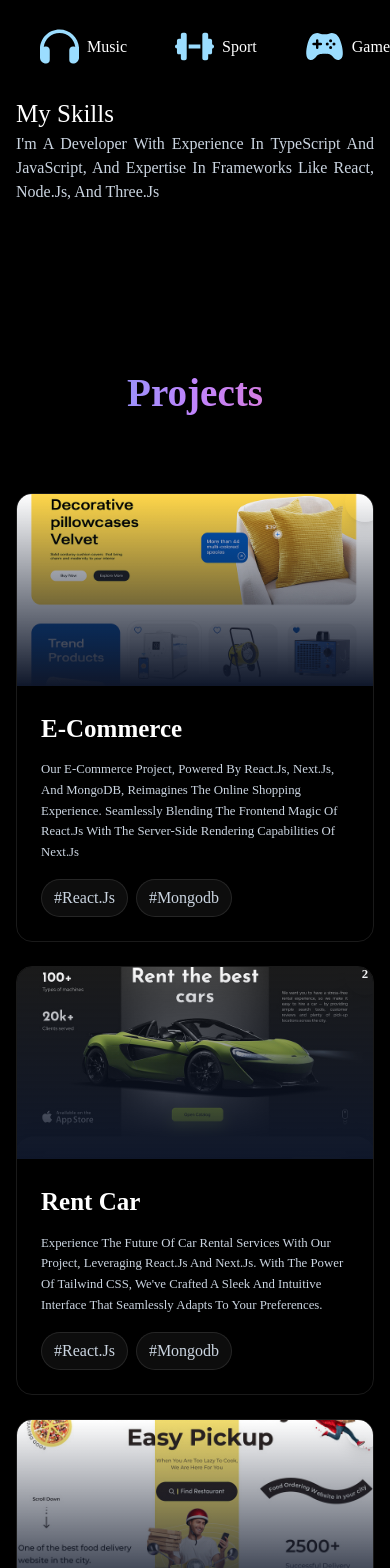
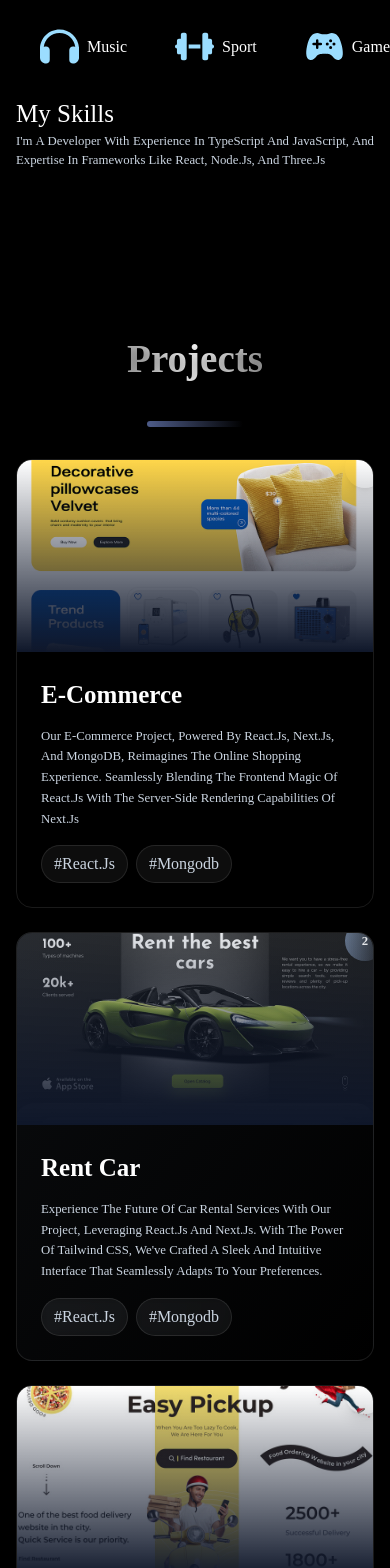
Before and after one commit to amirrahemi01/portfolio, a React (Create React App) app: page / in a window 390 px wide. Shown: the part 1480-3048 px from the top of the page. Built offline with nearby package versions, Linux system fonts and the light colour scheme; some icons are missing.

Commit message:
feat(ui): improve RTL menu layout, navbar background, and dark mode styles

```diff
--- a/src/assets/locale/en/translation.json
+++ b/src/assets/locale/en/translation.json
@@ -40,6 +40,7 @@
     "food": "Our Food Delivery project, powered by MongoDB, offers a seamless ordering experience in multiple languages. With MongoDB's flexible data management, we ensure efficient order processing and personalized user experiences.",
 
     "contact": "just say hello",
+    "contactText": "Let's create something amazing together",
 
     "copy": "Amir Rahemi, All rights reserved",
     "made with": "Made With",
--- a/src/assets/locale/fa/translation.json
+++ b/src/assets/locale/fa/translation.json
@@ -38,6 +38,7 @@
     "food": "پروژه تحویل غذا ما، که توسط MongoDB طراحی شده است، یک تجربه سفارش بدون درز را به چندین زبان ارائه می دهد. با مدیریت داده‌های انعطاف‌پذیر MongoDB، ما از پردازش سفارشات کارآمد و تجربیات شخصی‌سازی شده کاربر اطمینان می‌دهیم.",
 
     "contact": "یه سلامی بگو",
+    "contactText": "با هم می‌سازیمش",
 
     "copy": "تمامی حقوق متعلق به امیر راحمی میباشد",
     "made with": "ساخته شده با",
--- a/src/components/Navbar.tsx
+++ b/src/components/Navbar.tsx
@@ -43,10 +43,6 @@ function Navbar({ }: Props) {
         <a
           href="/"
           className="flex items-center justify-center p-0 w-12 h-12 text-3xl"
-          // onClick={(e) => {
-          //   e.preventDefault();
-          //   window.scrollTo({ top: 0, behavior: 'smooth' });
-          // }}
         >
           <img src={ICON} className="rounded logo" alt="Logo" />
         </a>
@@ -117,13 +113,13 @@ function Navbar({ }: Props) {
         </div>
       </nav>
 
-      <div className="fixed z-40 top-4 right-4 lg:top-16 lg:right-12 transform translate-z-[0] text-base flex items-start text-gray-100 dark:text-white toggle">
+      <div dir="ltr" className="fixed z-40 top-4 right-4 lg:top-16 lg:right-12 transform translate-z-[0] text-base flex items-start text-gray-100 dark:text-white toggle">
         <ToggleDark />
         <MultiLang />
         <div className={`hamburger ${isActive ? "active" : ''}`} onClick={toggleActiveClass}>
-          <span className="bar"></span>
-          <span className="bar"></span>
-          <span className="bar"></span>
+          <span className="bar bg-gray-100 dark:bg-white"></span>
+          <span className="bar bg-gray-100 dark:bg-white"></span>
+          <span className="bar bg-gray-100 dark:bg-white"></span>
         </div>
       </div>
     </header>
--- a/src/components/Projects.tsx
+++ b/src/components/Projects.tsx
@@ -41,16 +41,16 @@ function Projects({ }: Props) {
       title: t("content.rent car"),
       description: t("content.rent"),
       tags: ["#react.js", "#mongodb"],
-      gradientFrom: "from-blue-500/10",
+      gradientFrom: "from-slate-500/10",
       gradientTo: "to-cyan-500/10",
-      overlayFrom: "from-blue-500/20",
+      overlayFrom: "from-slate-500/20",
       overlayTo: "to-cyan-500/20",
-      badgeGradient: "from-blue-500 to-cyan-500",
-      hoverShadow: "hover:shadow-blue-500/30",
-      hoverGlow: "from-blue-500 to-cyan-500",
-      hoverTextFrom: "group-hover:from-blue-400",
+      badgeGradient: "from-slate-500 to-cyan-500",
+      hoverShadow: "hover:shadow-slate-500/30",
+      hoverGlow: "from-slate-500 to-cyan-500",
+      hoverTextFrom: "group-hover:from-slate-400",
       hoverTextTo: "group-hover:to-cyan-400",
-      hoverColor: "group-hover:text-blue-200",
+      hoverColor: "group-hover:text-slate-200",
       delay: "0.1s"
     },
     {
@@ -76,24 +76,26 @@ function Projects({ }: Props) {
   return (
     <div className="w-full py-12 md:py-20 px-4" id="projects">
       <div className="max-w-7xl mx-auto">
-        <h1 className="text-4xl sm:text-5xl md:text-6xl lg:text-7xl font-bold mb-4 text-center pb-4 md:pb-8 px-4" style={{
-          background: 'linear-gradient(to right, rgb(96, 165, 250), rgb(192, 132, 252), rgb(244, 114, 182))',
-          WebkitBackgroundClip: 'text',
-          WebkitTextFillColor: 'transparent',
-          backgroundClip: 'text'
-        }}>
-          {t("content.projects")}
+        <h1
+          className="text-4xl sm:text-5xl md:text-6xl lg:text-7xl font-bold mb-4 text-center pb-4 md:pb-8 px-4
+          bg-gradient-to-r from-slate-600 via-purple-400 to-pink-400 bg-clip-text text-transparent
+        dark:from-gray-100 dark:via-white dark:to-gray-300
+          [text-shadow:_0_2px_10px_rgba(0,0,0,0.4)]"
+        >
+          {t('content.projects')}
         </h1>
-        <div className="h-1.5 w-24 md:w-32 mx-auto bg-gradient-to-r from-blue-500 via-purple-500 to-pink-500 rounded-full mb-8 md:mb-12"></div>
+
+
+
+        <div className="h-1.5 w-24 md:w-32 mx-auto bg-gradient-to-r from-slate-655 via-purple-500 to-pink-500 rounded-full mb-8 md:mb-12"></div>
 
         {/* View Toggle - Only visible on large screens */}
         <div className="hidden lg:flex justify-end mb-8">
           <div className="inline-flex rounded-xl bg-white/10 dark:bg-slate-800/30 backdrop-blur-xl border border-white/20 dark:border-slate-700/50 p-1">
             <button
               onClick={() => setViewMode('grid')}
-              className={`px-4 py-2 rounded-lg text-sm md:text-base font-medium transition-all duration-300 ${
-                viewMode === 'grid'
-                  ? 'bg-gradient-to-r from-blue-600 to-purple-600 text-white shadow-lg'
+              className={`px-4 py-2 rounded-lg text-sm md:text-base font-medium transition-all duration-300 ${viewMode === 'grid'
+                ? 'bg-gradient-to-r from-slate-655 to-purple-600 text-white shadow-lg'
                 : 'text-slate-600 dark:text-slate-400 hover:text-slate-900 dark:hover:text-white'
                 }`}
             >
@@ -102,9 +104,8 @@ function Projects({ }: Props) {
             </button>
             <button
               onClick={() => setViewMode('list')}
-              className={`px-4 py-2 rounded-lg text-sm md:text-base font-medium transition-all duration-300 ${
-                viewMode === 'list'
-                  ? 'bg-gradient-to-r from-blue-600 to-purple-600 text-white shadow-lg'
+              className={`px-4 py-2 rounded-lg text-sm md:text-base font-medium transition-all duration-300 ${viewMode === 'list'
+                ? 'bg-gradient-to-r from-slate-655 to-purple-600 text-white shadow-lg'
                 : 'text-slate-600 dark:text-slate-400 hover:text-slate-900 dark:hover:text-white'
                 }`}
             >
@@ -121,22 +122,19 @@ function Projects({ }: Props) {
           {projects.map((project) => (
             <div
               key={project.id}
-              className={`group relative rounded-2xl md:rounded-3xl overflow-hidden backdrop-blur-xl bg-gradient-to-br ${project.gradientFrom} ${project.gradientTo} border border-white/10 shadow-2xl hover:scale-105 ${project.hoverShadow} transition-all duration-500 flex flex-col ${
-                viewMode === 'list' ? 'lg:flex-row' : ''
+              className={`group relative rounded-2xl md:rounded-3xl overflow-hidden backdrop-blur-xl bg-gradient-to-br ${project.gradientFrom} ${project.gradientTo} border border-white/10 shadow-2xl hover:scale-105 ${project.hoverShadow} transition-all duration-500 flex flex-col ${viewMode === 'list' ? 'lg:flex-row' : ''
                 }`}
-              style={{animation: `fadeInUp 0.6s ease-out ${project.delay} both`}}
+              style={{ animation: `fadeInUp 0.6s ease-out ${project.delay} both` }}
             >
 
-              <div className={`relative overflow-hidden flex-shrink-0 cursor-pointer h-48 md:h-64 ${
-                viewMode === 'list' ? 'lg:w-80' : ''
+              <div className={`relative overflow-hidden flex-shrink-0 cursor-pointer h-48 md:h-64 ${viewMode === 'list' ? 'lg:w-80' : ''
                 }`}>
                 <div className={`absolute inset-0 bg-gradient-to-br ${project.overlayFrom} ${project.overlayTo} z-10`}></div>
                 <img src={project.image} alt={project.title} className="w-full h-full object-cover group-hover:scale-110 group-hover:brightness-110 transition-all duration-700" />
                 <div className="absolute inset-0 bg-gradient-to-t from-slate-900 via-slate-900/50 to-transparent z-10"></div>
               </div>
 
-              <div className={`relative p-6 md:p-8 flex flex-col flex-grow cursor-pointer ${
-                viewMode === 'list' ? 'lg:justify-center' : ''
+              <div className={`relative p-6 md:p-8 flex flex-col flex-grow cursor-pointer ${viewMode === 'list' ? 'lg:justify-center' : ''
                 }`}>
                 <div className="flex-grow">
                   <h2 className={`text-2xl sm:text-3xl md:text-4xl font-bold text-black dark:text-white mb-3 md:mb-4 ${project.hoverColor} group-hover:bg-clip-text group-hover:bg-gradient-to-r ${project.hoverTextFrom} ${project.hoverTextTo} transition-all duration-300`}>
--- a/src/components/Skills.tsx
+++ b/src/components/Skills.tsx
@@ -13,7 +13,7 @@ function Skills({ }: Props) {
     <div id="skills">
       <div className="flex flex-col mt-4">
         <h1 className="px-4 text-2xl">{t("content.my skills")}</h1>
-        <p className="dark:text-slate-300 text-slate-800 px-4 text-justify">{t("content.skills")}</p>
+        <p className="dark:text-slate-300 text-slate-800 text-sm large:text-base px-4 text-justify">{t("content.skills")}</p>
 
         <div className="w-full overflow-x-scroll overflow-y-hidden md:overflow-x-auto md:flex md:justify-center">
           <div className="flex flex-row text-7xl skills mt-4 py-3 w-fit">
--- a/src/index.css
+++ b/src/index.css
@@ -128,7 +128,6 @@ html {
   }
 
   .bar {
-    background-color: #fff;
     width: 20px;
     height: 3px;
     display: block;
@@ -136,14 +135,6 @@ html {
     -webkit-transition: 0.3s ease-in-out;
     transition: 0.3s ease-in-out;
   }
-
-    /* Dark mode */
-    @media (prefers-color-scheme: dark) {
-      .bar {
-        background-color: #353535;
-        /* lighter gray or any light color for visibility */
-      }
-    }
 
   .hamburger.active .bar:nth-child(2) {
     opacity: 0;
@@ -188,7 +179,8 @@ html {
 
   .nav.active {
     all: unset;
-    backdrop-filter: blur(25px);
+    backdrop-filter: blur(8px);
+    background: #0000007a;
     display: flex;
     justify-content: center;
     align-items: center;
@@ -214,7 +206,7 @@ html {
     all: unset;
     display: flex;
     flex-direction: column;
-    text-decoration: underline #000;
+    text-decoration: none;
   }
 
   .nav.active img.logo {
```
Also changed, not shown: src/components/ContactUs.tsx (+10 -12 lines). Lines whose indentation alone changed are shown as unchanged.
